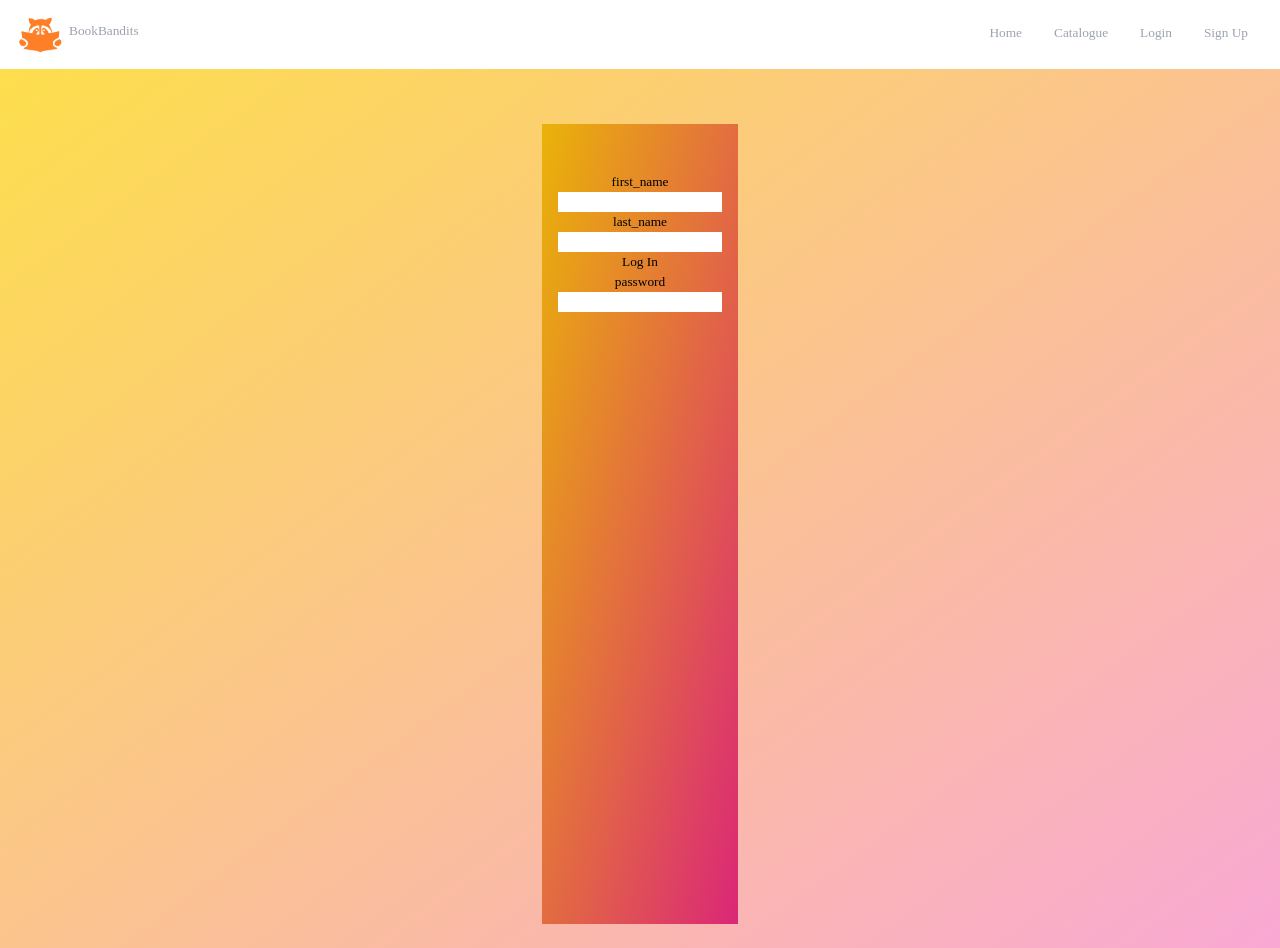
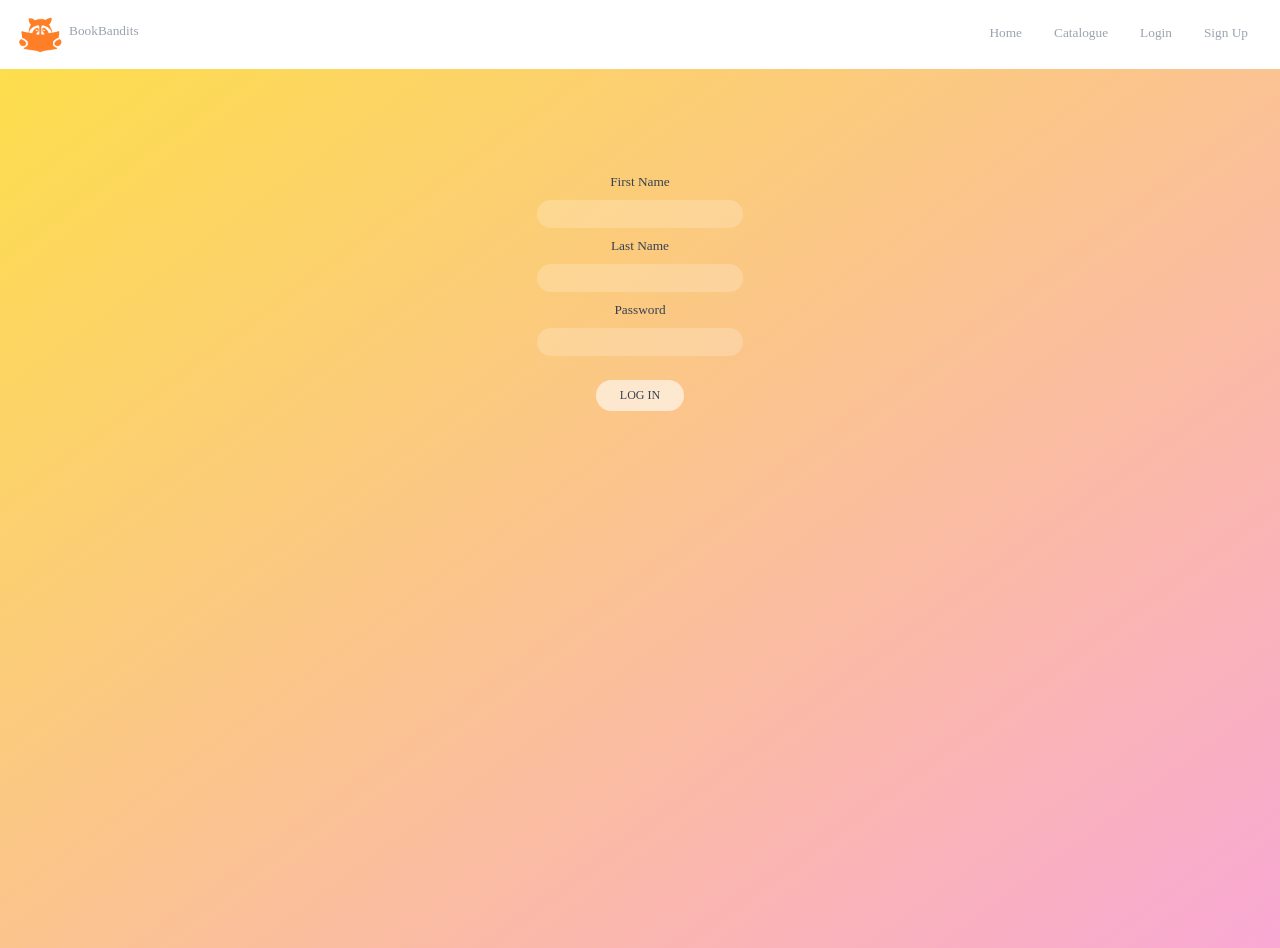
Before and after one commit to Tiefengnom/Bookbandits, a React (Create React App) app in the folder frontend/: page /login in a window 1280 px wide. Built offline with nearby package versions, Linux system fonts and the light colour scheme.

Commit message:
login and sign in style

```diff
--- a/frontend/src/components/AddBook.js
+++ b/frontend/src/components/AddBook.js
@@ -97,13 +97,13 @@ function AddBook() {
 
     return (
         <div>
-            <button onClick={(e) => setStartScan(true)}>Scan</button>
-            <button onClick={(e) => setStartScan(false)}>Stop Scan</button>
+            <button onClick={(e) => setStartScan(true)} className=' bg-white bg-opacity-60 px-6 py-2 border-2 border-white-500  font-medium text-xs leading-tight uppercase rounded-full hover:bg-pink-600 hover:bg-opacity-[45%] focus:outline-none focus:ring-0 transition duration-150 ease-in-out cursor:pointer'>Scan</button>
+            <button onClick={(e) => setStartScan(false)} className=' bg-white bg-opacity-60 px-6 py-2 border-2 border-white-500  font-medium text-xs leading-tight uppercase rounded-full hover:bg-pink-600 hover:bg-opacity-[45%] focus:outline-none focus:ring-0 transition duration-150 ease-in-out cursor:pointer'>Stop Scan</button>
             {startScan && <BarcodeScanner setSearchKey={setSearchKey} />}
             <form className='search-form' onSubmit={handleSubmit}>
                 <label>Enter ISBN</label>
                 <input value={input} onChange={handleChange}></input>
-                <button type='submit'>Search </button>
+                <button type='submit' className=' bg-white bg-opacity-60 px-6 py-2 border-2 border-white-500  font-medium text-xs leading-tight uppercase rounded-full hover:bg-pink-600 hover:bg-opacity-[45%] focus:outline-none focus:ring-0 transition duration-150 ease-in-out cursor:pointer'>Search </button>
             </form>
 
             <div className='search-result'>
@@ -141,7 +141,7 @@ function AddBook() {
                                               onChange={setBookState}
                                               options={options}
                                           />
-                                          <button type='submit'>Add to my books</button>
+                                          <button type='submit' className=' bg-white bg-opacity-60 px-6 py-2 border-2 border-white-500  font-medium text-xs leading-tight uppercase rounded-full hover:bg-pink-600 hover:bg-opacity-[45%] focus:outline-none focus:ring-0 transition duration-150 ease-in-out cursor:pointer'>Add to my books</button>
                                       </form>
                                   </div>
                               );
--- a/frontend/src/components/Login.js
+++ b/frontend/src/components/Login.js
@@ -51,28 +51,20 @@ const Login = () => {
     };
 
     return (
-         <div className='login w-full h-screen bg-gradient-to-br from-yellow-500 to-pink-600 pt-12 pb-12 px-4 mt-6 text-black'>
+         <div className='login w-full h-screen  pt-12 pb-12 px-4 mt-6'>
             {user._id ? user._id && <AccountLanding /> : <form className='signin' onSubmit={handleSubmit}>
-                <label>first_name</label>
-                <input type='text' onChange={(e) => setfname(e.target.value)} value={first_name} />
+                <label>First Name</label>
+                <input type='text' onChange={(e) => setfname(e.target.value)} value={first_name} className=" text-orange-700 bg-white bg-opacity-20 rounded-full border-2 border-transparent focus:border-white focus:border-opacity-50 focus:outline-none px-3 py-1 leading-none text-sm  transition-colors placeholder-white placeholder-opacity-50 m-2"/>
 
-                <label>last_name</label>
-                <input type='text' onChange={(e) => setlname(e.target.value)} value={last_name} />
+                <label>Last Name</label>
+                <input type='text' onChange={(e) => setlname(e.target.value)} value={last_name} className=" text-orange-700 bg-white bg-opacity-20 rounded-full border-2 border-transparent focus:border-white focus:border-opacity-50 focus:outline-none px-3 py-1 leading-none text-sm  transition-colors placeholder-white placeholder-opacity-50 m-2"/>
 
-                <button type='submit'>Log In</button>
-
-                <label>password</label>
-                <input type='password' onChange={(e) => setPassword(e.target.value)} value={password} />
-
+                <label>Password</label>
+                <input type='password' onChange={(e) => setPassword(e.target.value)} value={password} className=" text-orange-700 bg-white bg-opacity-20 rounded-full border-2 border-transparent focus:border-white focus:border-opacity-50 focus:outline-none px-3 py-1 leading-none text-sm  transition-colors placeholder-white placeholder-opacity-50 m-2"/>
+                <div className="flex justify-center pt-2">
+                <button type='submit' className=' bg-white bg-opacity-60 px-6 py-2 w-fit font-medium text-xs leading-tight uppercase rounded-full hover:bg-pink-600 hover:bg-opacity-[45%] focus:outline-none focus:ring-0 transition duration-150 ease-in-out cursor:pointer m-2' >Log In</button> </div>
 
             </form>}
-            {/* <NavLink
-                to={{
-                    pathname: `/${user._id}`,
-                }}>
-                Profile
-            </NavLink>
-            <div>{user._id}</div> */}
 
         </div>
     );
--- a/frontend/src/components/SignUp.js
+++ b/frontend/src/components/SignUp.js
@@ -57,25 +57,25 @@ const SignUp = () => {
   return (
 
 
-    <div className = "Signin mt-20 bg-gradient-to-br from-yellow-500 to-pink-600 h-full " >
+    <div className = "Signin mt-20 h-full " >
         {!user ? <form className="signin" onSubmit={handleSubmit}>
-            <label>first_name</label>
+            <label>First Name</label>
             <input type= "text"
                 onChange={(e) => setfname(e.target.value)}
                 value={first_name}   className=" text-orange-700 bg-white bg-opacity-20 rounded-full border-2 border-transparent focus:border-white focus:border-opacity-50 focus:outline-none px-3 py-1 leading-none text-sm  transition-colors placeholder-white placeholder-opacity-50 m-2" />
 
 
-            <label>last_name</label>
+            <label>Last Name</label>
             <input type= "text"
                 onChange={(e) => setlname(e.target.value)}
                 value={last_name}      className=" text-orange-700 bg-white bg-opacity-20 rounded-full border-2 border-transparent focus:border-white focus:border-opacity-50 focus:outline-none px-3 py-1 leading-none text-sm transition-colors placeholder-white placeholder-opacity-50 m-2"   />
 
-            <label>Adress</label>
+            <label>Address</label>
             <input type= "text"
                 onChange={(e) => setAdress(e.target.value)}
                 value={Adress}  className=" text-orange-700 bg-white bg-opacity-20 rounded-full border-2 border-transparent focus:border-white focus:border-opacity-50 focus:outline-none px-3 py-1 leading-none text-sm transition-colors placeholder-white placeholder-opacity-50 m-2"  />
 
-            <label>PLZ</label>
+            <label>Postal Code</label>
             <input type= "text"
                 onChange={(e) => setPLZ(e.target.value)}
                 value={PLZ}  className=" text-orange-700 bg-white bg-opacity-20 rounded-full border-2 border-transparent focus:border-white focus:border-opacity-50 focus:outline-none px-3 py-1 leading-none text-sm transition-colors placeholder-white placeholder-opacity-50 m-2"  />
@@ -88,15 +88,15 @@ const SignUp = () => {
 
 
                 <div>
-                <label> Mail
-                <input
+                <label> Are you willing to send your books per mail?
+                <input className="px-2"
                     type="radio"
                     name="radio-group"
                     value="Yes"
                     onClick={(e) => {setMail(e.target.value); console.log(e.target.value)}}
                   //
                   className=" bg-white bg-opacity-20 rounded-full border-2 border-transparent focus:border-white focus:border-opacity-50 focus:outline-none px-3 py-1 leading-none text-sm transition-colors placeholder-white placeholder-opacity-50 m-2"/>
-                    <span>Yes</span>
+                    <span >Yes</span>
             </label>
             <label>
                 <input
@@ -106,11 +106,12 @@ const SignUp = () => {
                 defaultChecked
 
                 onClick={(e) => setMail(e.target.value)}
-                />
+                className="m-2"/>
                 <span>No</span>
             </label>
             </div>
-            <button  class="mr-4 inline-block px-6 py-2 border-2 border-white-500  font-medium text-xs leading-tight uppercase rounded-full hover:bg-pink-600 hover:bg-opacity-[45%] focus:outline-none focus:ring-0 transition duration-150 ease-in-out">Sign Up</button>
+            <div className="flex justify-center pt-2">
+                <button type='submit' className=' bg-white bg-opacity-60 px-6 py-2 w-fit font-medium text-xs leading-tight uppercase rounded-full hover:bg-pink-600 hover:bg-opacity-[45%] focus:outline-none focus:ring-0 transition duration-150 ease-in-out cursor:pointer m-2' >Sign up</button> </div>
         </form> :
 
         <NavLink to={{
@@ -119,8 +120,8 @@ const SignUp = () => {
 
         }
 
-        <button onClick={console.log(user)}>Hello</button>
-        <div>{user.first_name}</div>
+        {/* <button onClick={console.log(user)}>Hello</button>
+        <div>{user.first_name}</div> */}
     </div>
 
 )
--- a/frontend/src/pages/AccountLanding.js
+++ b/frontend/src/pages/AccountLanding.js
@@ -62,7 +62,7 @@ const AccountLanding = () => {
                         ))}
 
                     </div>
-                    <p>Books which you currently burrowed from others</p>
+                    <p>Borrowed by you</p>
                     {rentbooks.map((b) => (
                             <div key={b._id}>
                             <div>{b.title}</div>
--- a/frontend/src/pages/Catalogue.js
+++ b/frontend/src/pages/Catalogue.js
@@ -115,7 +115,8 @@ function Catalogue() {
                                     className=' bg-white bg-opacity-20 rounded-full border-2 border-transparent focus:border-white focus:border-opacity-50 focus:outline-none px-3 py-1 leading-none text-sm transition-colors placeholder-white placeholder-opacity-80 w-[270px] m-0 mr-4'
                                 />
 
-                                <button type='submit' className='inline-block transition duration-150 ease-in-out'>
+                                <button type='submit' className=' bg-white bg-opacity-60 px-6 py-2 border-2 border-white-500  font-medium text-xs leading-tight uppercase rounded-full hover:bg-pink-600 hover:bg-opacity-[45%] focus:outline-none focus:ring-0 transition duration-150 ease-in-out cursor:pointer'>
+                                    <p>Apply Filters</p>
                                     <svg
                                         aria-hidden='true'
                                         focusable='false'
```
